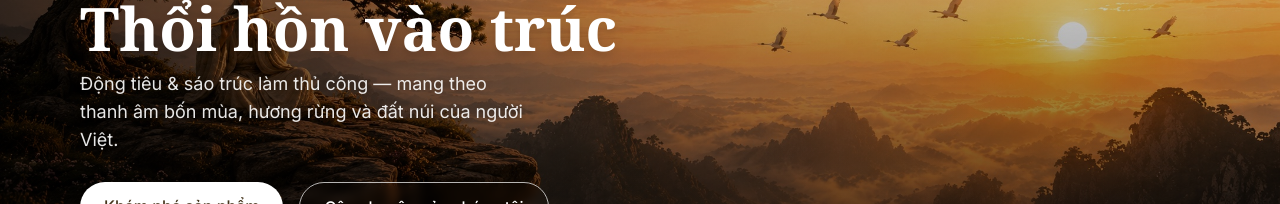
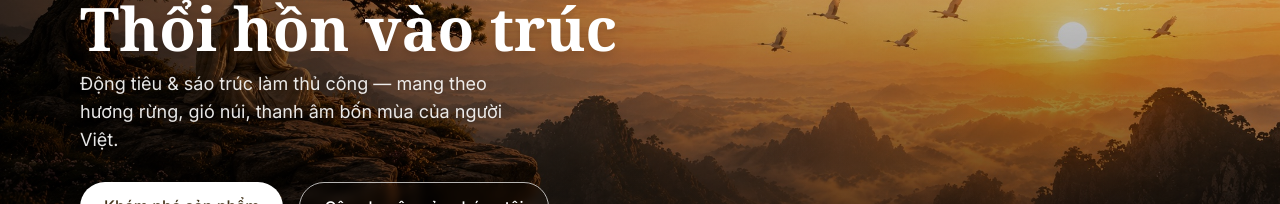
Before and after one commit to giabaoanm/tieusaobauon, a Next.js app: page / in a window 1280 px wide. Shown: the part 216-420 px from the top of the page. Built offline with nearby package versions, Linux system fonts and the light colour scheme; no server answers.

Commit message:
Đồng bộ câu giới thiệu trên banner
Co-Authored-By: Claude Opus 4.8 <noreply@anthropic.com>

```diff
--- a/src/components/HeroBanner.tsx
+++ b/src/components/HeroBanner.tsx
@@ -72,8 +72,8 @@ export default function HeroBanner() {
                 Thổi hồn vào trúc
               </h1>
               <p className="mt-2 max-w-md text-sm text-white/90 drop-shadow sm:mt-3 sm:text-lg">
-                Động tiêu &amp; sáo trúc làm thủ công — mang theo thanh âm bốn
-                mùa, hương rừng và đất núi của người Việt.
+                Động tiêu &amp; sáo trúc làm thủ công — mang theo hương rừng, gió
+                núi, thanh âm bốn mùa của người Việt.
               </p>
               <div className="mt-4 flex flex-wrap gap-3 sm:mt-7 sm:gap-4">
                 <Link
```
